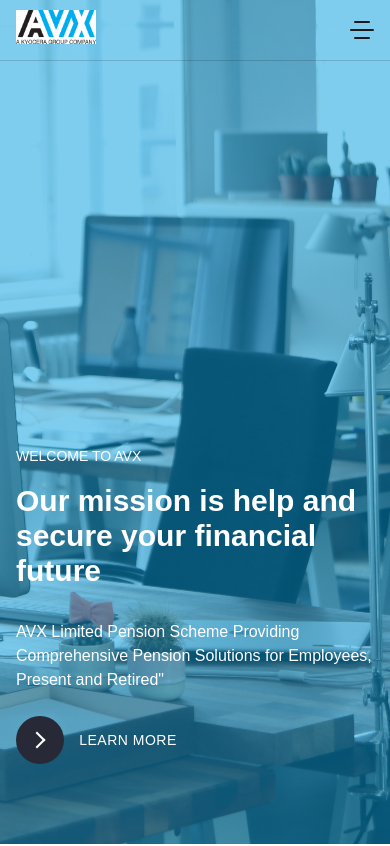
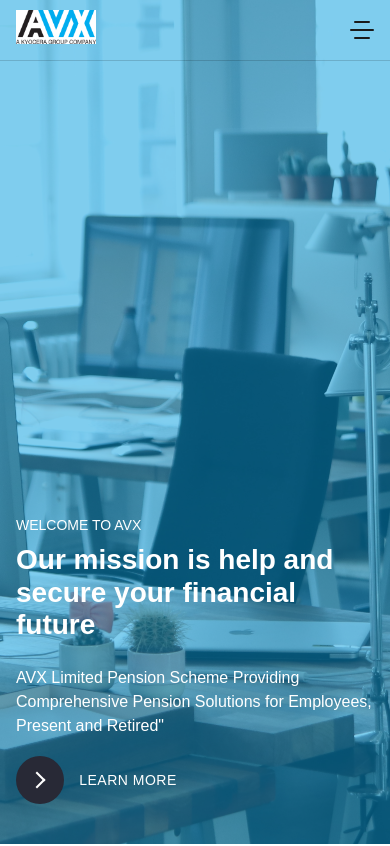
Before and after one commit to m5u/Mercer_AVX, a React (Create React App) app: page / in a window 390 px wide. Shown: the top 846 px of the page. Built offline with nearby package versions, Linux system fonts and the light colour scheme.

Commit message:
hero responsive

```diff
--- a/src/css/main.css
+++ b/src/css/main.css
@@ -329,7 +329,7 @@
 
 .hero-section {
   background: url("../images//hero-bg.jpg");
-  height: 100vh;
+  min-height: 100vh;
   background-size: cover;
   background-position: center;
   position: relative;
@@ -365,8 +365,8 @@
   position: relative;
   color: #fff;
   width: 60%;
-  height: 100%;
-  padding-bottom: 80px;
+  min-height: 100vh;
+  padding: 160px 0 80px;
 }
 .hero-left-content .tag {
   font-size: 16px !important;
@@ -1070,6 +1070,16 @@
     margin-top: 48px;
     padding: 0;
   }
+  .navbar .navbar-menu .menu {
+    padding: 0 12px;
+  }
+  .hero-left-content h1 {
+    font-size: 48px !important;
+    margin: 8px 0 24px;
+  }
+  .hero-left-content .summary {
+    margin-bottom: 32px;
+  }
 }
 @media only screen and (max-width: 767.98px) {
   body {
@@ -1172,6 +1182,9 @@
     padding: 0;
     margin-top: 32px;
   }
+  .hero-left-content {
+    padding: 80px 0 40px;
+  }
   .hero-left-content .tag {
     font-size: 14px !important;
   }
@@ -1258,9 +1271,24 @@
     margin-bottom: 24px;
   }
 }
+@media only screen and (max-width: 479.98px) {
+  body {
+    font-size: 14px;
+  }
+  .hero-left-content {
+    padding-bottom: 40px;
+  }
+  .hero-left-content h1 {
+    font-size: 28px !important;
+    margin: 8px 0 24px;
+  }
+  .hero-left-content .summary {
+    margin-bottom: 18px;
+  }
+}
 @media (max-width: 767px) and (orientation: landscape) {
   .hero-left-content {
-    padding-bottom: 40px;
+    padding: 80px 0 40px;
   }
   .hero-left-content .summary {
     margin-bottom: 24px;
--- a/src/scss/main.scss
+++ b/src/scss/main.scss
@@ -375,7 +375,7 @@
 }
 .hero-section {
     background: url("../images//hero-bg.jpg");
-    height: 100vh;
+    min-height: 100vh;
     // height: 768px;
     background-size: cover;
     background-position: center;
@@ -413,8 +413,8 @@
         position: relative;
         color: #fff;
         width: 60%;
-        height: 100%;
-        padding-bottom: 80px;
+        min-height: 100vh;
+        padding: 160px 0 80px;
         .tag{
             font-size: 16px !important;
             font-weight: 500 !important;
@@ -1229,6 +1229,19 @@
             }
         }
     }
+    .navbar .navbar-menu .menu{
+        padding: 0 12px;
+    }
+    .hero-left-content {
+
+       h1{
+        font-size: 48px !important;
+        margin: 8px 0 24px;
+       }
+       .summary{
+        margin-bottom: 32px;
+       }
+    }
 
 }
 @media only screen and (max-width: 767.98px) {
@@ -1346,7 +1359,9 @@
             margin-top: 32px;
         }
     }
+
     .hero-left-content{
+        padding: 80px 0 40px;
         .tag{
             font-size: 14px !important;
         }
@@ -1446,9 +1461,29 @@
     }
 }
 
+@media only screen and (max-width: 479.98px){
+    body{
+        font-size: 14px;
+    }
+    .hero-left-content {
+        padding-bottom: 40px;
+        h1{
+            font-size: 28px !important;
+            margin: 8px 0 24px;
+        }
+        .summary{
+            margin-bottom: 18px;
+            //font-size: 14px;
+        }
+    }
+
+}
+@media only screen and (max-width: 320px) and (orientation: landscape){
+
+}
 @media (max-width: 767px) and (orientation: landscape) {
     .hero-left-content {
-        padding-bottom: 40px;
+        padding: 80px 0 40px;
         .summary{
             margin-bottom: 24px;
             // background: peru;
```
